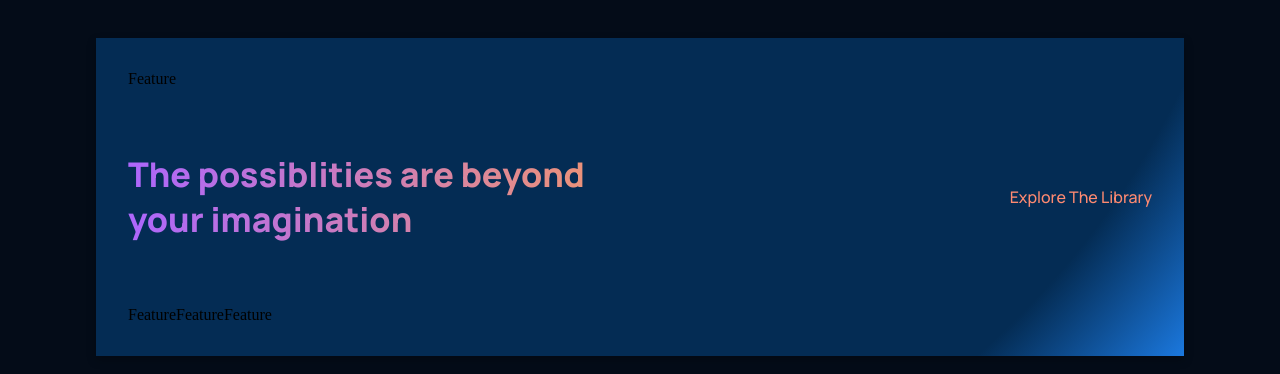
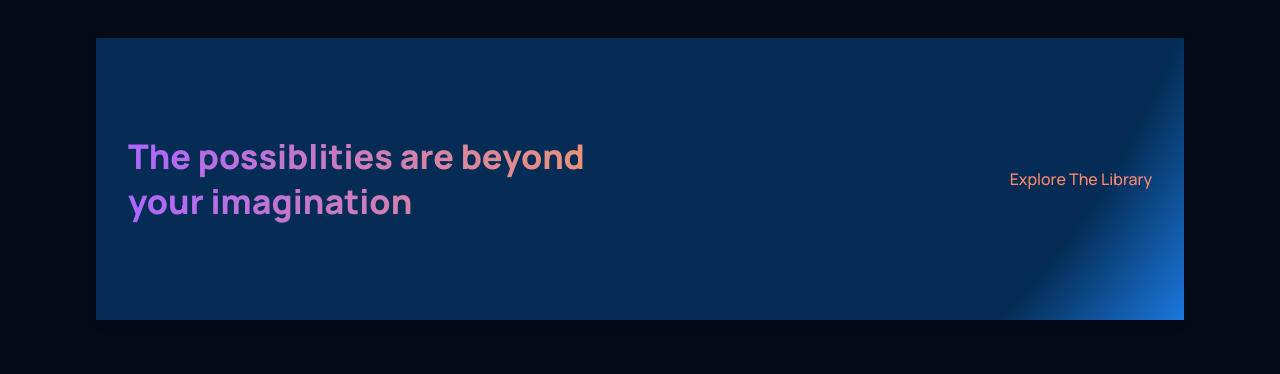
Before and after one commit to isaacampah222/gpt3_jsm, a React (Create React App) app: page / in a window 1280 px wide. Shown: the part 1048-1422 px from the top of the page. Built offline with nearby package versions, Linux system fonts and the light colour scheme.

Commit message:
add feature content

```diff
--- a/src/components/feature/Feature.jsx
+++ b/src/components/feature/Feature.jsx
@@ -1,9 +1,17 @@
 import React from 'react';
 import './feature.css';
 
-const Feature = () => {
+const Feature = ({title, text }) => {
   return (
-    <div>Feature</div>
+    <div className='gpt3___features-container__feature'>
+      <div className='gpt3__features-container__feature-title'>
+        <div />
+        <h1> {title} </h1>
+      </div>
+      <div className='gpt3__features-container__feature-text'>
+        {text}
+      </div>
+    </div>
   )
 }
 
```
